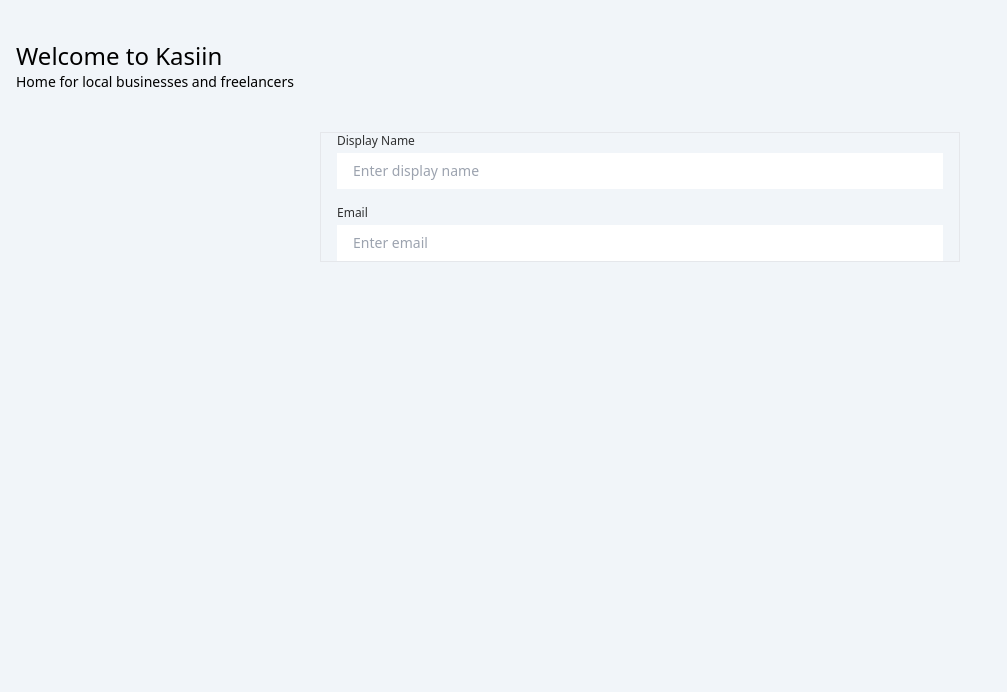
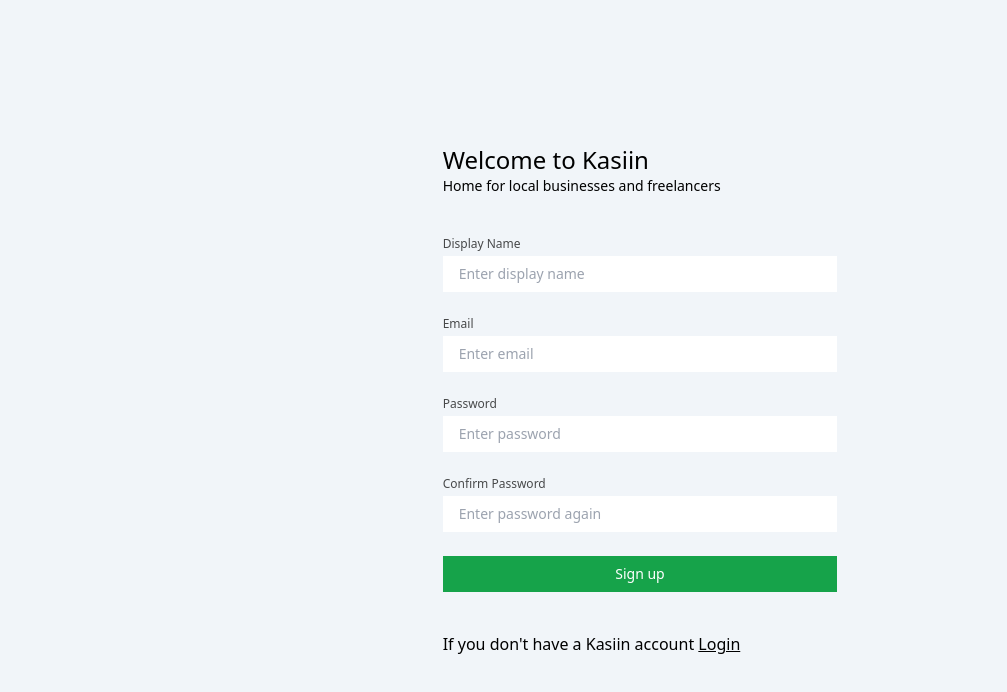
Before and after one commit to clintsayshi/kasiin, a Next.js app: page /signup in a window 1280 px wide. Shown: the top 692 px of the page, without its empty margins (0-1007 px from the left). Built offline with nearby package versions, Linux system fonts and the light colour scheme.

Commit message:
updated sign up and login, moved inputs to components so they can be reaused in sign up and login pages

```diff
--- /dev/null
+++ b/components/inputs.js
@@ -0,0 +1,21 @@
+import React from "react";
+
+export const Input = (props) => {
+  return (
+    <div className="space-y-1">
+      <label
+        className="block text-xs capitalize opacity-70"
+        htmlFor={props.name}
+      >
+        {props.label}
+      </label>
+      <input
+        className="w-full px-4 py-2 text-sm bg-white"
+        id={props.name}
+        name={props.name}
+        type={props.type}
+        placeholder={`Enter ${props.placeholder}`}
+      />
+    </div>
+  );
+};
--- /dev/null
+++ b/pages/login.js
@@ -0,0 +1,46 @@
+import Link from "next/link";
+import React from "react";
+import { Input } from "../components/inputs";
+
+function Login() {
+  const container = "w-full sm:w-4/6 md:w-2/4 lg:w-4/12 mx-auto px-4";
+
+  return (
+    <div className="bg-slate-100 h-screen flex flex-col justify-center gap-14">
+      <header className={container}>
+        <h1 className="text-2xl">
+          Welcome back to <span className="font-medium">Kasiin</span>
+        </h1>
+        <p className="text-sm">Home for local businesses and freelancers</p>
+      </header>
+
+      <form className={container + " space-y-6"}>
+        <Input
+          name="login_email"
+          type="email"
+          label="email"
+          placeholder="email"
+        />
+        <Input
+          name="login_password"
+          type="password"
+          label="password"
+          placeholder="password"
+        />
+
+        <button className="px-4 py-2 text-sm font-medium text-white bg-green-600">
+          Sign in
+        </button>
+      </form>
+
+      <p className={container}>
+        If you don't have a Kasiin account{" "}
+        <Link href="/signup">
+          <a className="underline">Sign up</a>
+        </Link>
+      </p>
+    </div>
+  );
+}
+
+export default Login;
--- a/pages/signup.js
+++ b/pages/signup.js
@@ -1,40 +1,93 @@
+import Link from "next/link";
 import React from "react";
 
 function Signup() {
+  const Input = (props) => {
+    return (
+      <div className="space-y-1">
+        <label
+          className="block text-xs capitalize opacity-70"
+          htmlFor={props.name}
+        >
+          {props.label}
+        </label>
+        <input
+          className="w-full px-4 py-2 text-sm bg-white"
+          id={props.name}
+          name={props.name}
+          type={props.type}
+          placeholder={`Enter ${props.placeholder}`}
+        />
+      </div>
+    );
+  };
+
+  const container = "w-full sm:w-4/6 md:w-2/4 lg:w-4/12 mx-auto px-4";
+
   return (
     <>
-      <div class="bg-slate-100 h-screen">
-        <header class="px-4 py-10">
-          <h1 class="text-2xl">Welcome to Kasiin</h1>
-          <p class="text-sm">Home for local businesses and freelancers</p>
+      <div className="bg-slate-100 h-screen flex flex-col justify-center gap-10">
+        <header className={container}>
+          <h1 className="text-2xl">Welcome to Kasiin</h1>
+          <p className="text-sm">Home for local businesses and freelancers</p>
         </header>
 
-        <section class="w-full sm:w-4/6 md:w-2/4 border px-4 mx-auto flex flex-col gap-4">
-          <article class="space-y-1">
-            <label class="block text-xs opacity-80" for="join_name">
+        <form className={container + " space-y-6"}>
+          <div className="space-y-1">
+            <label className="block text-xs opacity-70" htmlFor="join_name">
               Display Name
             </label>
             <input
-              class="w-full px-4 py-2 text-sm"
+              className="w-full px-4 py-2 text-sm bg-white"
               id="join_name"
               name="join_name"
               type="text"
               placeholder="Enter display name"
             />
-          </article>
-          <article class="space-y-1">
-            <label class="block text-xs opacity-80" for="join_email">
+          </div>
+          <div className="space-y-1">
+            <label className="block text-xs opacity-70" htmlFor="join_email">
               Email
             </label>
             <input
-              class="w-full px-4 py-2 text-sm"
+              className="w-full px-4 py-2 text-sm bg-white"
               id="join_email"
               name="join_email"
               type="email"
               placeholder="Enter email"
             />
-          </article>
-        </section>
+          </div>
+          <div className="space-y-1">
+            <label className="block text-xs opacity-70" htmlFor="join_password">
+              Password
+            </label>
+            <input
+              className="w-full px-4 py-2 text-sm bg-white"
+              id="join_password"
+              name="join_password"
+              type="password"
+              placeholder="Enter password"
+            />
+          </div>
+
+          <Input
+            name="join_confirm_password"
+            type="password"
+            label="confirm password"
+            placeholder="password again"
+          />
+
+          <button className="w-full px-4 py-2 text-sm font-medium text-white bg-green-600">
+            Sign up
+          </button>
+        </form>
+
+        <p className={container}>
+          If you don't have a Kasiin account{" "}
+          <Link href="/login">
+            <a className="underline">Login</a>
+          </Link>
+        </p>
       </div>
     </>
   );
```
